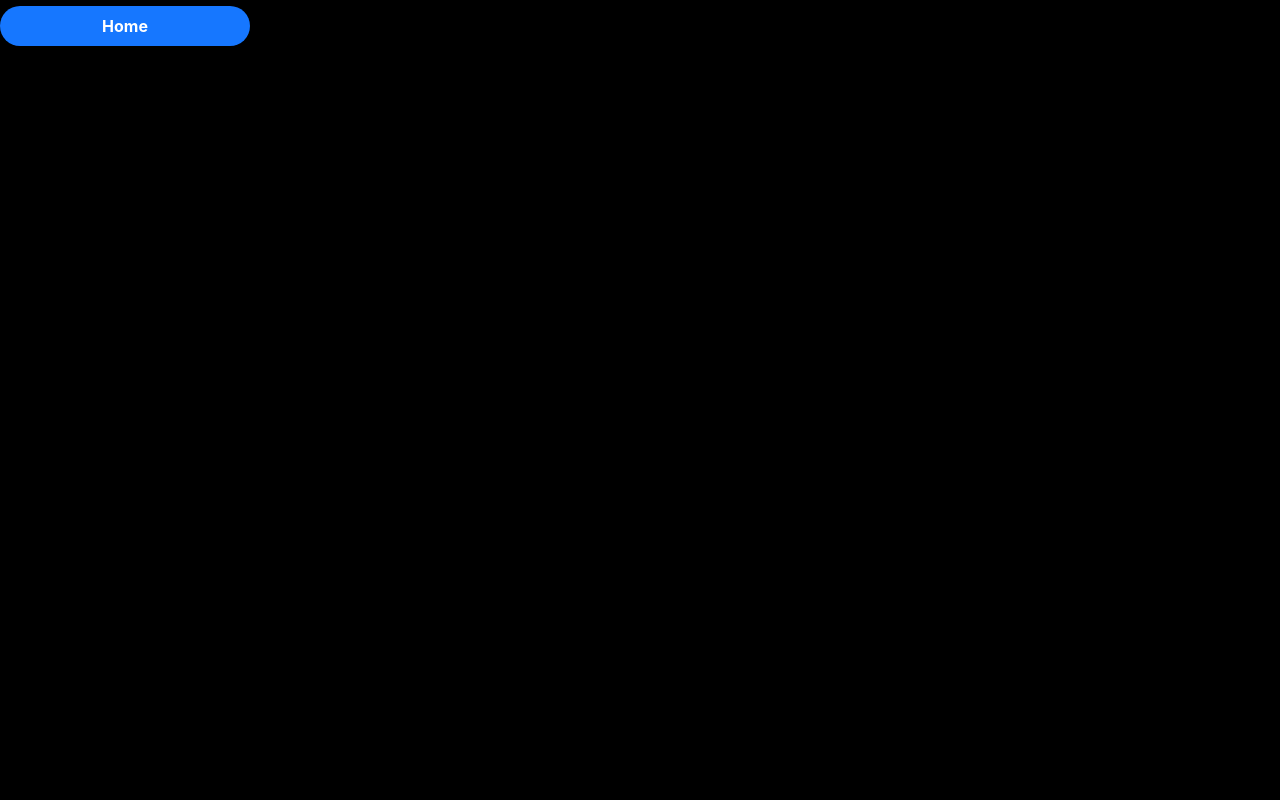
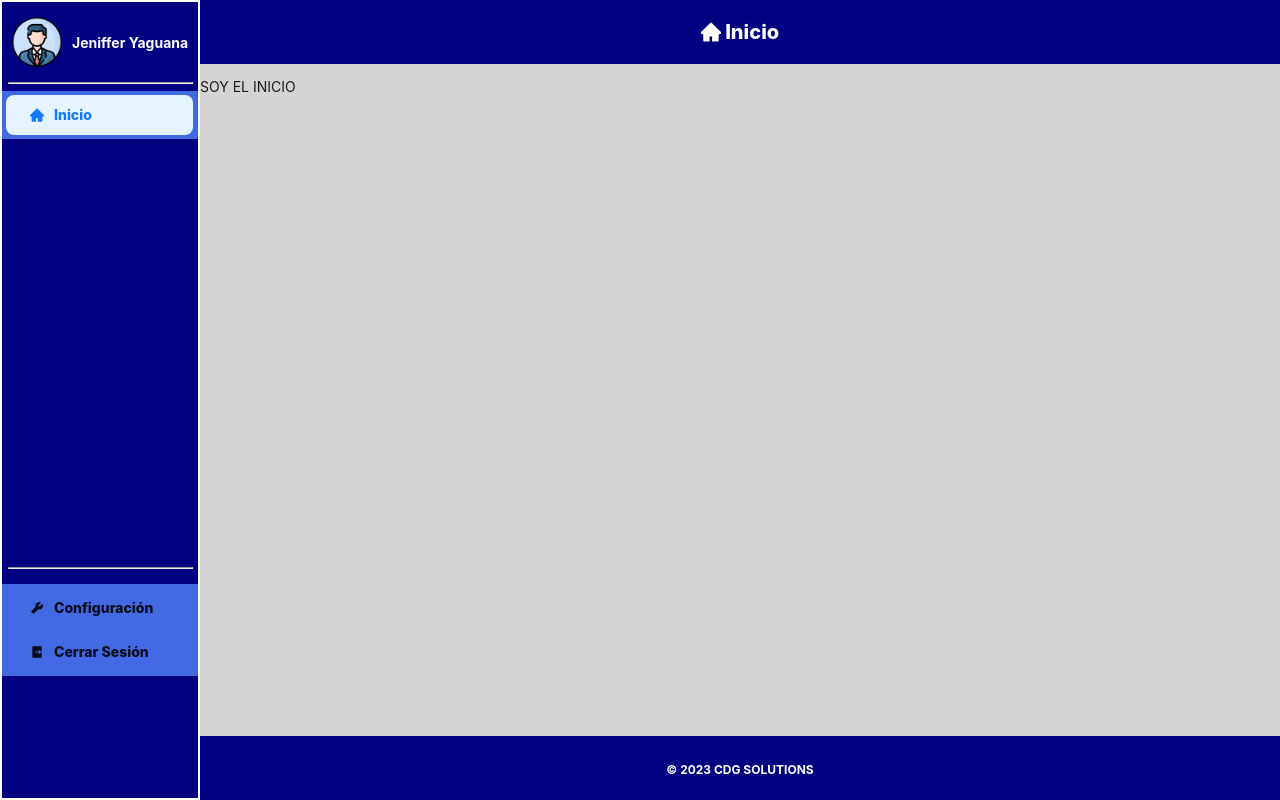
Before and after one commit to YaguanaJeniffer/Frontend-Cliente, a React (Create React App) app: page /home in a window 1280 px wide. Built offline with nearby package versions, Linux system fonts and the light colour scheme; the HTML template or start-up script is replaced by a standard one.

Commit message:
DBS-31 Desarrollar la interfaz del inicio de la aplicación web

```diff
--- /dev/null
+++ b/src/pages/Home/components/Configuracion.js
@@ -0,0 +1,11 @@
+import React  from 'react';
+
+
+class Configuracion extends React.Component {
+    render() {
+        return (
+    <p> SOY CONFIGURACION</p>
+        );
+    }
+}
+export default Configuracion;
--- /dev/null
+++ b/src/pages/Home/components/Principal.js
@@ -0,0 +1,11 @@
+import React  from 'react';
+
+
+class Principal extends React.Component {
+    render() {
+        return (
+    <p> SOY EL INICIO</p>
+        );
+    }
+}
+export default Principal;
--- /dev/null
+++ b/src/pages/Home/home.css
@@ -0,0 +1,60 @@
+
+   :where(.css-dev-only-do-not-override-k83k30).ant-layout .ant-layout-sider-children {
+    height:100%;
+    margin-top:0px;
+    padding-top:1.1px;
+   }
+
+
+   .ant-layout-sider {
+      background-color: rgb(0, 0, 128);
+      height: 100vh;
+      flex: 0 0 200px;
+      max-width: 200px;
+      min-width: 200px;
+      width: 200px;
+      border: solid 2px #ffff;
+     }
+
+     .ant-layout-footer {
+      background-color: rgb(0, 0, 128);
+      height: 64px;
+      text-align: center;
+     }
+     .copyright {
+      color: #ffff;
+      font-weight: bold;
+      font-size: 12px;
+      margin-top: 2px;
+  }
+
+  #user-info {
+   display: flex; /* permite alinear la imagen y el nombre en una fila */
+   align-items: center; /* centra la imagen y el nombre verticalmente */
+   margin-top: 15px;
+   margin-bottom: 15px;
+   color: #ffff;
+   font-weight: 500;
+ }
+
+ #user-image {
+   width: 50px; /* establece el ancho de la imagen */
+   height: 50px; /* establece la altura de la imagen */
+   border-radius: 50%; /* redondea los bordes de la imagen */
+   margin-right: 10px; /* agrega un margen a la derecha de la imagen */
+   margin-left: 10px;
+ }
+
+ .ant-layout-header > p:nth-child(1) {
+   margin-top: 0px;
+   font-size: 20px;
+   font-weight: 800;
+  }
+
+  .ant-layout-header {
+   background: rgb(0, 0, 128);
+   color: rgb(255, 255, 255);
+   text-align: center;
+   font-size: 20px;
+   font-weight: 800;
+  }
--- a/src/pages/Home/home.js
+++ b/src/pages/Home/home.js
@@ -1,13 +1,157 @@
+import { Layout, Space, Menu } from "antd";
+import "../Home/home.css";
+import logo from "../../assets/images/cliente.png";
+import { HomeFilled, ToolFilled } from "@ant-design/icons";
+import { RiLogoutBoxRFill } from "react-icons/ri";
 import React from "react";
-import { Button } from 'antd';
+import Principal from "./components/Principal";
+import Configuracion from "./components/Configuracion";
+
+const { Header, Footer, Sider, Content } = Layout;
+const headerStyle = {
+  textAlign: "center",
+  color: "#fff",
+  height: 64,
+  paddingInline: 50,
+  lineHeight: "64px",
+  backgroundColor: "#7dbcea",
+};
+const contentStyle = {
+  textAlign: "center",
+  minHeight: 120,
+  lineHeight: "120px",
+  color: "#fff",
+  backgroundColor: "#108ee9",
+};
+const siderStyle = {
+  textAlign: "center",
+  lineHeight: "120px",
+  color: "#fff",
+  backgroundColor: "#3ba0e9",
+};
+const footerStyle = {
+  textAlign: "center",
+  color: "#fff",
+  backgroundColor: "#7dbcea",
+};
 
 class Home extends React.Component {
-    render() {
-        return (
-            <Button className='Button2' type="submit" shape="round" size="large" style={{ backgroundColor: '#1677ff', width: '250px', color: '#fff'}}>
-            Home
-          </Button>
-        );
+  state = {
+    selectedItem: (
+      <p>
+        <HomeFilled /> Inicio
+      </p>
+    ),
+    currentContent: <Principal />,
+  };
+
+  handleMenuClick = (e) => {
+    let menu = e.item.props.children[0][1].props.children;
+
+    switch (menu) {
+      case " Inicio":
+        this.setState({
+          selectedItem: e.item.props.children,
+          currentContent: <Principal />,
+        });
+        break;
+
+      case " Configuración":
+        this.setState({
+          selectedItem: e.item.props.children,
+          currentContent: <Configuracion />,
+        });
+        break;
+
+      default:
+        this.setState({
+          selectedItem: e.item.props.children,
+          currentContent: <Principal />,
+        });
     }
+  };
+
+  render() {
+    return (
+      <Space
+        direction="vertical"
+        style={{
+          width: "100%",
+        }}
+        size={[0, 48]}
+      >
+        <Layout>
+          <Sider
+            style={{ siderStyle, backgroundColor: "#000080", height: "100vh" }}
+          >
+            <div id="user-info">
+              <img src={logo} id="user-image" alt="sinloog" />
+              <span id="user-name" style={{ fontWeight: "650" }}>
+                Jeniffer Yaguana
+              </span>
+            </div>
+            <hr style={{ width: "185px", color: "#ffff" }} />
+
+            <Menu
+              style={{
+                backgroundColor: "#4169E1",
+                fontWeight: "800",
+                color: "#ffff",
+              }}
+              mode="inline"
+              onClick={this.handleMenuClick}
+              defaultSelectedKeys={["1"]}
+              items={[
+                {
+                  key: "1",
+                  icon: <HomeFilled />,
+                  label: " Inicio",
+                },
+              ]}
+            />
+            <div style={{ marginTop: "428px" }}>
+              <hr
+                style={{ width: "185px", marginBottom: "15px", color: "#ffff" }}
+              />
+              <Menu
+                style={{
+                  backgroundColor: "#4169E1",
+                  fontWeight: "800",
+                  color: "#ffff",
+                }}
+                mode="inline"
+                onClick={this.handleMenuClick}
+                items={[
+                  {
+                    key: "1",
+                    icon: <ToolFilled />,
+                    label: " Configuración",
+                  },
+                  {
+                    key: "2",
+                    icon: <RiLogoutBoxRFill />,
+                    label: " Cerrar Sesión",
+                  },
+                ]}
+              />
+            </div>
+          </Sider>
+          <Layout>
+            <Header
+              style={{ headerStyle, background: "#000080", color: "#ffff" }}
+            >
+              {this.state.selectedItem}
+            </Header>
+            <Content style={{ contentStyle, backgroundColor: "#D4D4D4" }}>
+              {this.state.currentContent}
+            </Content>
+            <Footer style={{ footerStyle, backgroundColor: "#000080" }}>
+              <p className="copyright"> &copy; 2023 CDG SOLUTIONS </p>
+            </Footer>
+          </Layout>
+        </Layout>
+      </Space>
+    );
+  }
 }
 export default Home;
```
Also changed, not shown: src/assets/images/cliente.png (added).
